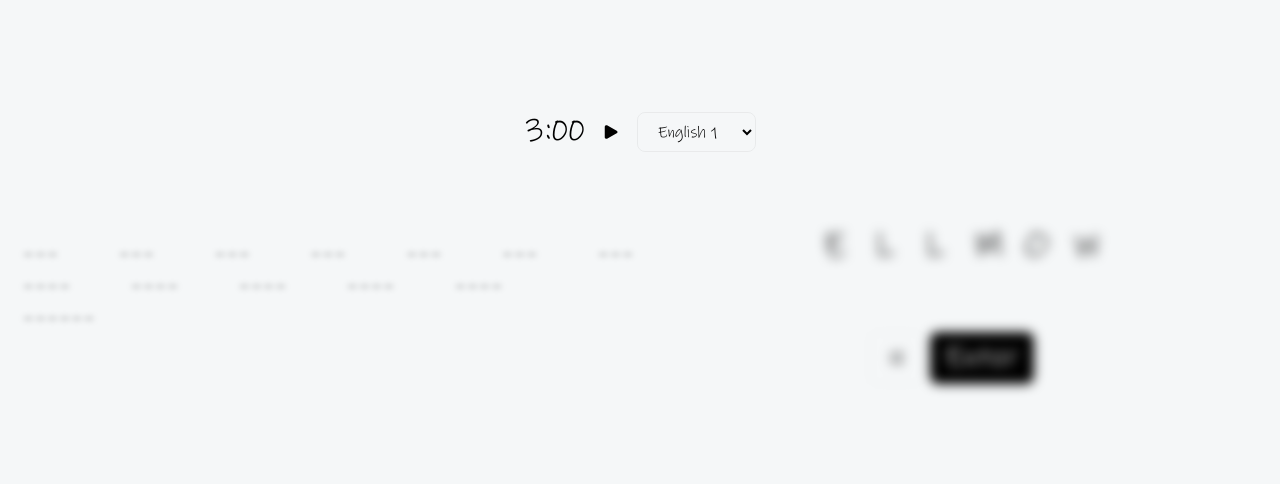
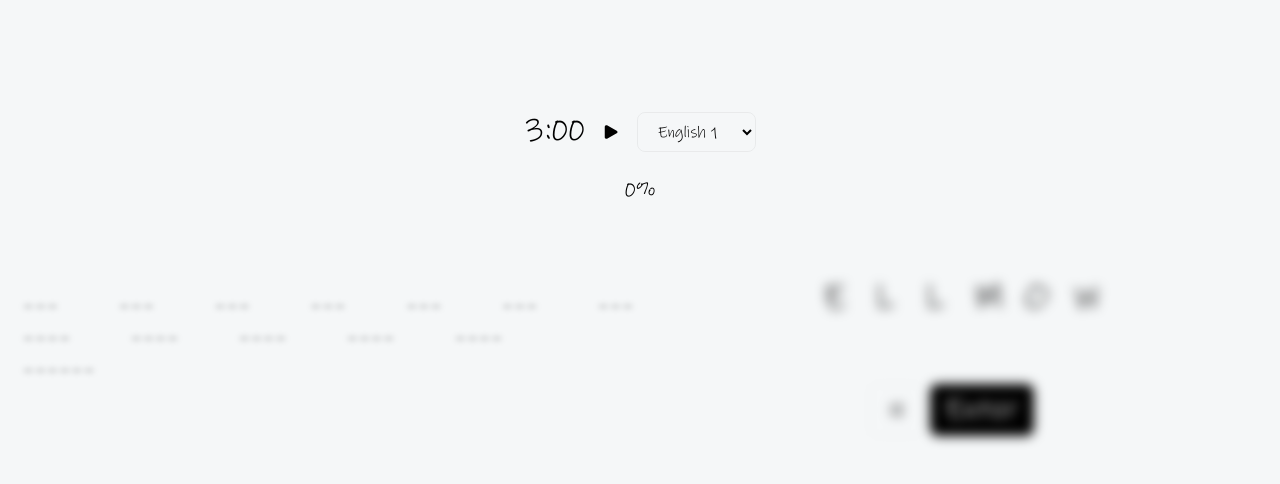
Before and after one commit to swerami/Bully-English-Minigame, a Next.js app: page / in a window 1280 px wide. Shown: the top 484 px of the page. Built offline with nearby package versions, Linux system fonts and the light colour scheme.

Commit message:
:fire: add progress score track

```diff
--- /dev/null
+++ b/app/components/Progress.tsx
@@ -0,0 +1,45 @@
+"use client"
+
+import React, { useEffect, useState } from "react";
+import { ApiResponse } from "../page";
+import ValidateAnswerStore from "../hooks/ValidateAnswer";
+
+interface Props {
+    data: ApiResponse
+}
+
+const Progress = ({data}: Props) => {
+
+  const {currentQuesiton, submittedAnswers} = ValidateAnswerStore()
+
+  const answersCount = data.items[currentQuesiton].Words.split(" ").length
+
+  const [percentage, setPercentage] = useState<number>(0)
+  const [currentColor, setCurrentColor] = useState("black")
+
+  useEffect(() => {
+    const calcPct = ((submittedAnswers.length / answersCount) * 100).toFixed(2);
+
+    const parsedPercentage = parseFloat(calcPct);
+
+    setPercentage(parsedPercentage);
+
+    switch (true) {
+        case parsedPercentage > 0 && parsedPercentage < 50:
+            setCurrentColor("red");
+            break;
+        case parsedPercentage > 50:
+            setCurrentColor("limegreen");
+            break;
+        default:
+            setCurrentColor("black");
+    }
+}, [submittedAnswers, answersCount]);
+
+  return <div
+  className="mx-auto text-xl"
+  style={{color: currentColor}}
+  >{percentage}%</div>;
+};
+
+export default Progress;
--- a/app/components/Timer.tsx
+++ b/app/components/Timer.tsx
@@ -51,8 +51,8 @@ const Timer = () => {
   <div className="flex flex-row mx-auto gap-4">
     <div className="text-3xl" style={{color: time <= 30 ? "red" : ""}}>{formatTime(time)}</div>
     <button
-    className=""
-    onClick={() => setStarted(true)}>
+     className=""
+     onClick={() => setStarted(true)}>
       <HiPlay size={20} />
     </button>
     <SelectQuestion />
--- a/app/page.tsx
+++ b/app/page.tsx
@@ -4,6 +4,7 @@ import Question from "./components/Question";
 import Timer from "./components/Timer";
 
 import { promises as fs} from 'fs';
+import Progress from "./components/Progress";
 
 type EnglishClass = {
   Class: string;
@@ -26,6 +27,7 @@ export default async function Home() {
       className="flex flex-col px-4 py-28 gap-6 min-h-screen">
       <Timer />
       <Toaster />
+      <Progress data={data} />
       <div className="grid grid-rows-2 lg:grid-rows-1 lg:grid-cols-2">
         <Answer items={data} />
         <Question items={data} />
```
Also changed, not shown: 1 other file (tests, documents, lock files or other folders).
